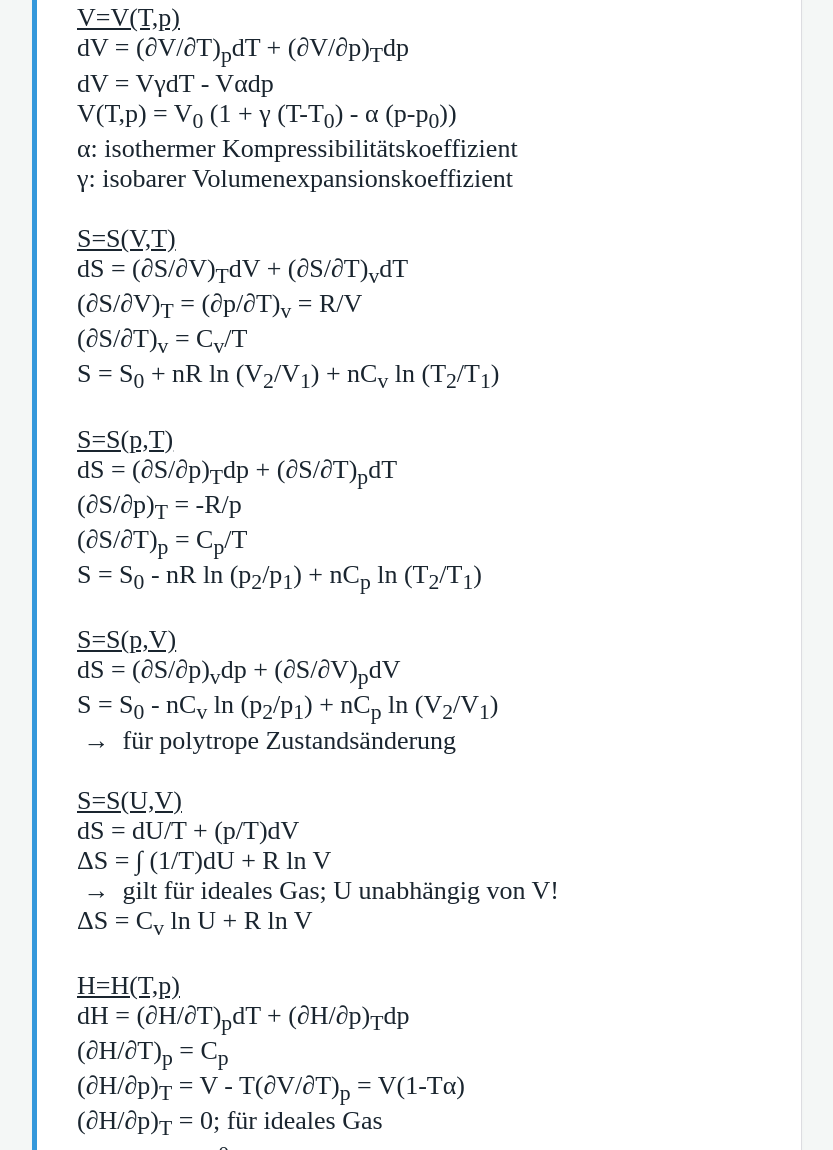
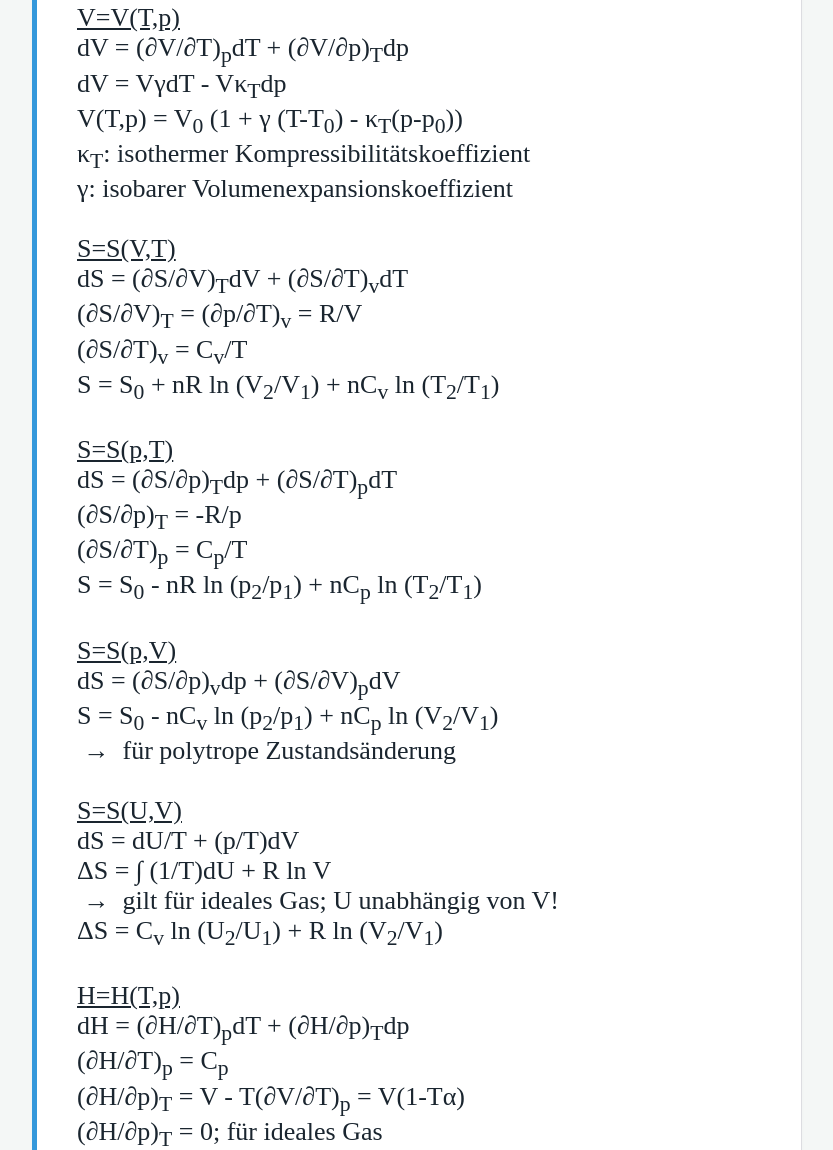
Before and after one commit to pc-formeln/x, a plain HTML site: page potentiale.html in a window 1280 px wide. Shown: the part 4848-5998 px from the top of the page, without its empty margins (288-1121 px from the left). Drawn offline with Linux system fonts and the light colour scheme.

Commit message:
Add files via upload

```diff
--- a/potentiale.html
+++ b/potentiale.html
@@ -309,9 +309,9 @@
 
 		<u>V=V(T,p)</u><br>
 		dV = (&part;V/&part;T)<sub>p</sub>dT + (&part;V/&part;p)<sub>T</sub>dp<br>
-		dV = V&gamma;dT - V&alpha;dp<br>
-		V(T,p) = V<sub>0</sub> (1 + &gamma; (T-T<sub>0</sub>) - &alpha; (p-p<sub>0</sub>))<br>
-		&alpha;: isothermer Kompressibilitätskoeffizient<br>
+		dV = V&gamma;dT - V&kappa;<sub>T</sub>dp<br>
+		V(T,p) = V<sub>0</sub> (1 + &gamma; (T-T<sub>0</sub>) -  &kappa;<sub>T</sub>(p-p<sub>0</sub>))<br>
+		&kappa;<sub>T</sub>: isothermer Kompressibilitätskoeffizient<br>
 		&gamma;: isobarer Volumenexpansionskoeffizient<br><br>
 
 		<u>S=S(V,T)</u><br>
@@ -335,7 +335,7 @@
 		dS = dU/T + (p/T)dV<br>
 		&Delta;S = &int; (1/T)dU + R ln V<br>
  		&nbsp;→&nbsp; gilt für ideales Gas; U unabhängig von V!<br>
-		&Delta;S = C<sub>v</sub> ln U + R ln V<br><br>
+		&Delta;S = C<sub>v</sub> ln (U<sub>2</sub>/U<sub>1</sub>) + R ln (V<sub>2</sub>/V<sub>1</sub>)<br><br>
 
 		<u>H=H(T,p)</u><br>
 		dH = (&part;H/&part;T)<sub>p</sub>dT + (&part;H/&part;p)<sub>T</sub>dp<br>
```
